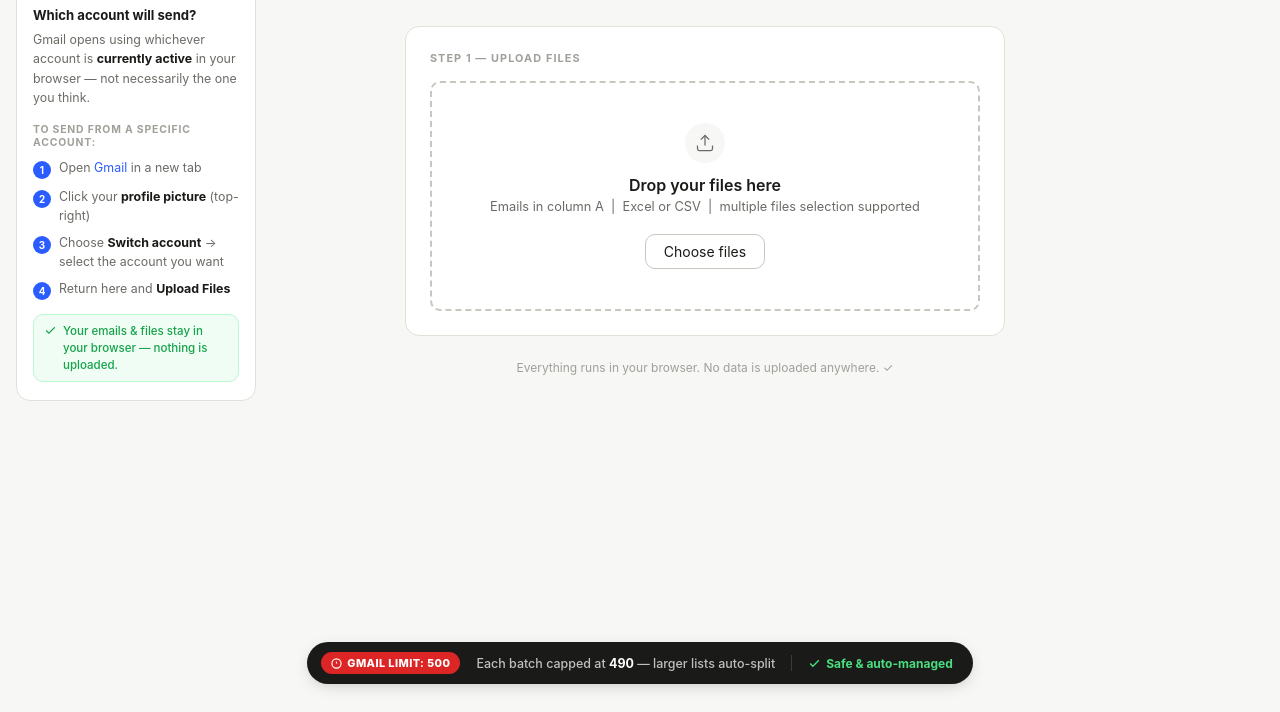
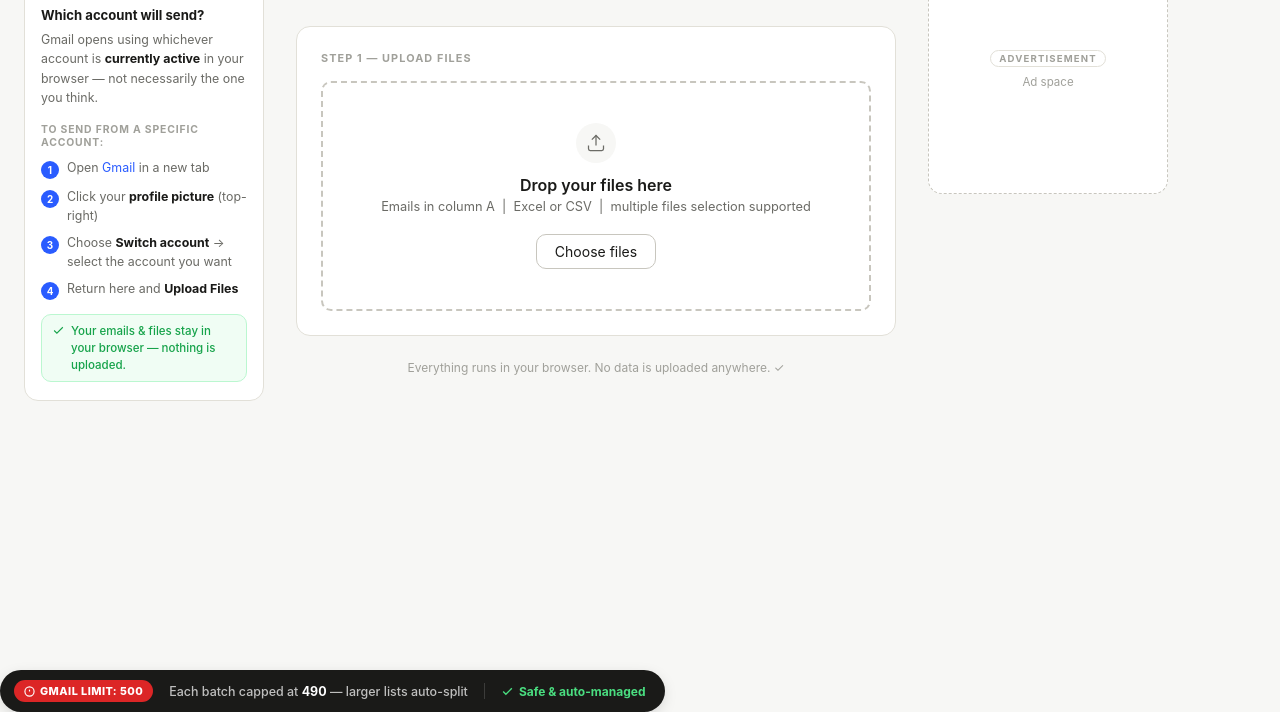
Before and after one commit to hbulk/Bulk_mail_repo, a plain HTML site: page index.html in a window 1280 px wide. Shown: the part 88-800 px from the top of the page. Drawn offline with Linux system fonts and the light colour scheme.

Commit message:
Update style.css

```diff
--- a/style.css
+++ b/style.css
@@ -26,18 +26,19 @@
 .page-layout {
   flex: 1;
   padding: 2rem 1rem 3rem;
-  display: flex;
-  justify-content: center;
+  display: grid;
+  grid-template-columns: 1fr;
+  grid-template-areas: "main";
+  justify-items: center;
   gap: 2rem;
-  align-items: flex-start;
 }
 
 /* ── Sidebar ── */
 .sidebar {
-  width: 240px;
-  flex-shrink: 0;
+  grid-area: sidebar;
   position: sticky;
   top: 2rem;
+  align-self: start;
   display: none;
 }
 
@@ -134,9 +135,53 @@
 }
 .sidebar-tip svg { width: 13px; height: 13px; flex-shrink: 0; margin-top: 1px; }
 
-/* Show sidebar on wide screens */
+/* ── Ad zone (right column) ── */
+.ad-zone {
+  grid-area: adzone;
+  position: sticky;
+  top: 2rem;
+  align-self: start;
+  display: none;
+}
+
+.ad-zone-inner {
+  background: var(--surface);
+  border: 1px dashed var(--border-strong);
+  border-radius: var(--radius-lg);
+  padding: 16px;
+  min-height: 250px;
+  display: flex;
+  flex-direction: column;
+  align-items: center;
+  justify-content: center;
+  gap: 8px;
+  color: var(--text-faint);
+  font-size: 0.72rem;
+  text-align: center;
+}
+
+.ad-zone-label {
+  font-size: 0.6rem;
+  font-weight: 700;
+  letter-spacing: 0.12em;
+  text-transform: uppercase;
+  color: var(--text-faint);
+  border: 1px solid var(--border);
+  border-radius: 99px;
+  padding: 2px 8px;
+}
+
+/* Show sidebar + ad zone on wide screens */
 @media (min-width: 900px) {
+  .page-layout {
+    grid-template-columns: 240px minmax(0, 600px) 240px;
+    grid-template-areas: "sidebar main adzone";
+    justify-items: stretch;
+    padding: 2rem 1.5rem 3rem;
+  }
   .sidebar { display: block; }
+  .ad-zone { display: block; }
+}
 }
 
 /* ── Global footer ── */
@@ -221,6 +266,7 @@
 }
 
 .wrap {
+  grid-area: main;
   max-width: 600px;
   margin: 0 auto;
   width: 100%;
```
